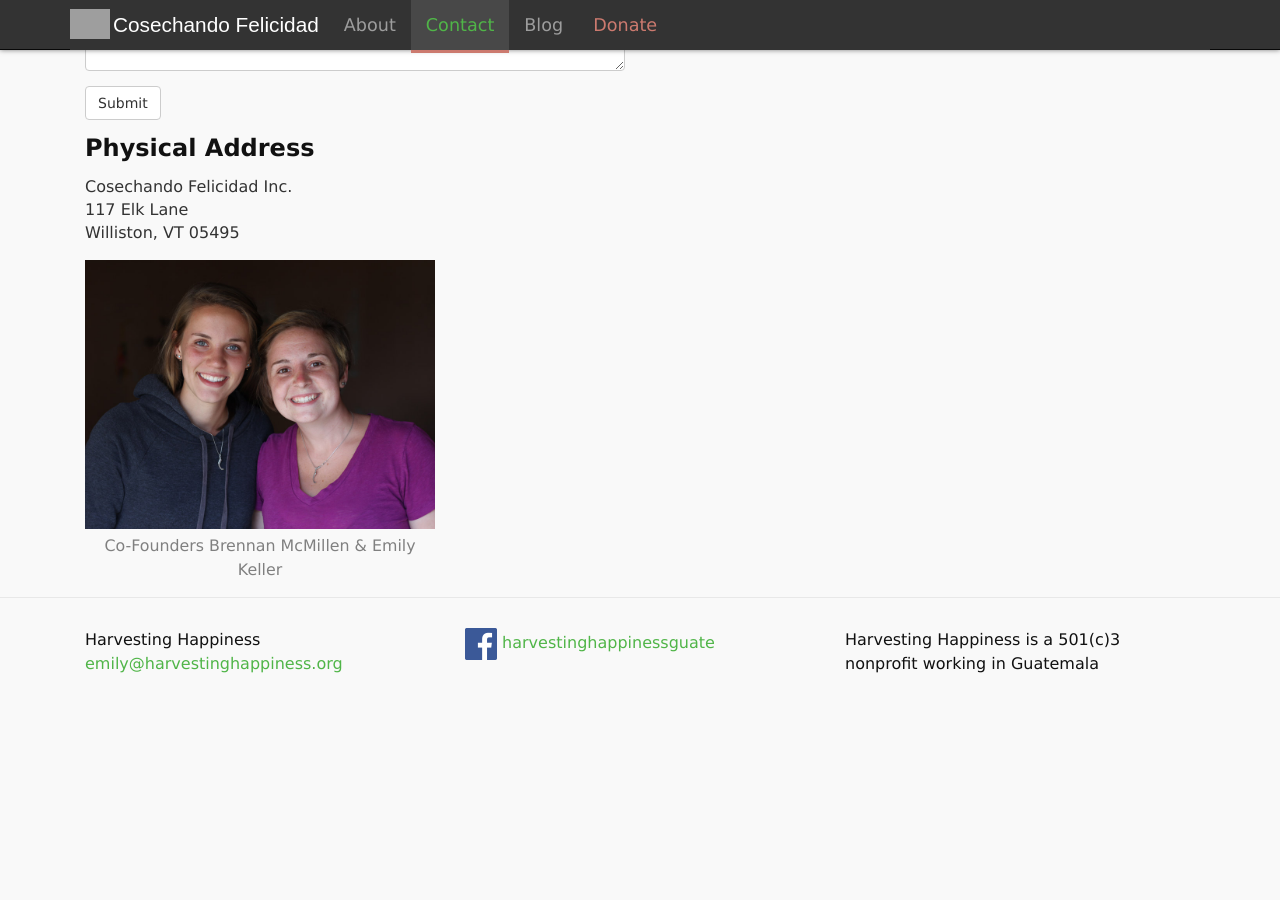
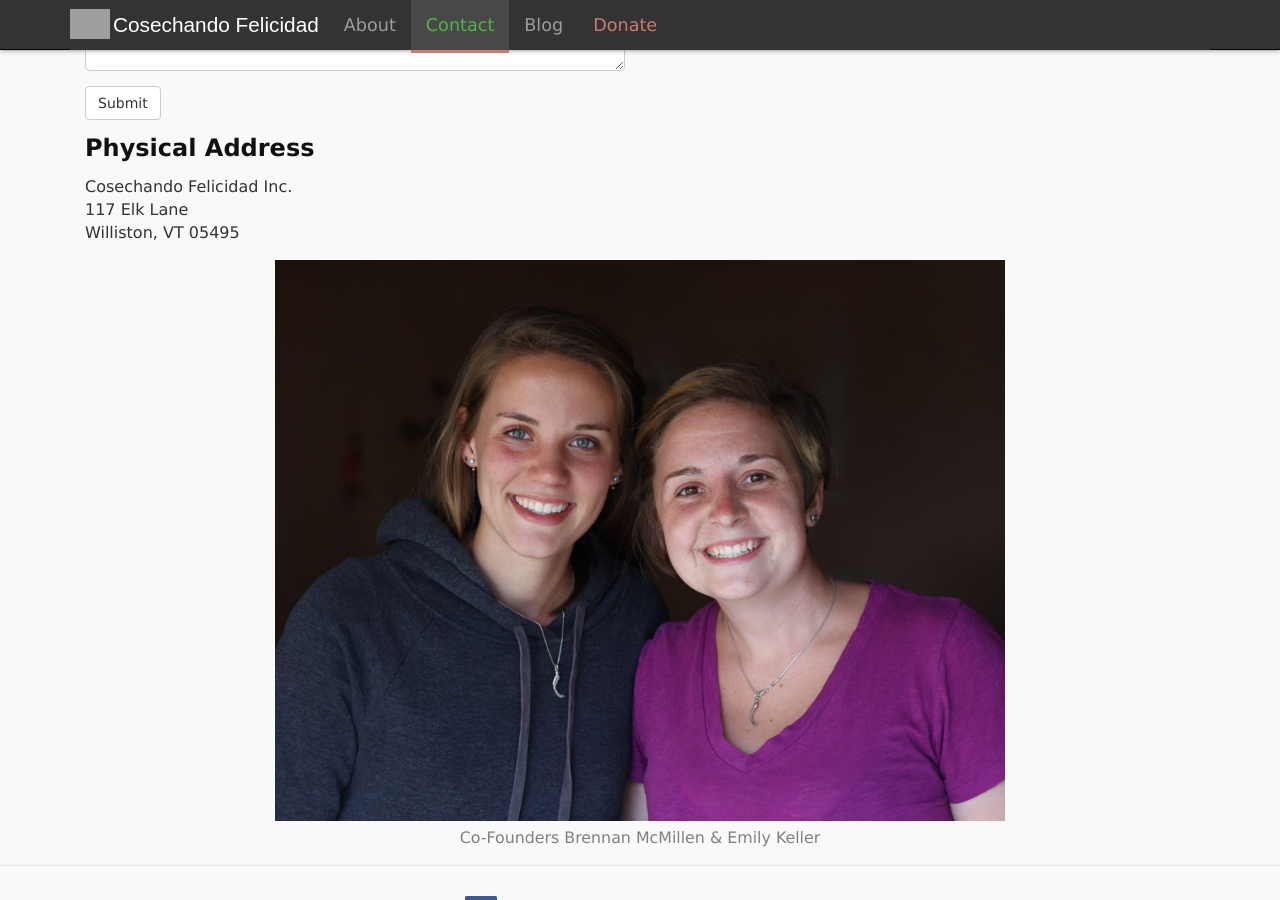
Before and after one commit to harvestinghappiness/harvestinghappiness.github.io, a Jekyll site: the page built from contact.md, in a window 1280 px wide and 900 px high, scrolled down 543 px. Built offline with Jekyll 4.4.1, drawn with Linux system fonts in a browser that asks for light colours; before the commit the page ends 1279 px from its top, so only the background shows below that.

Commit message:
bigger figure

```diff
--- a/contact.md
+++ b/contact.md
@@ -147,4 +147,7 @@
 Williston, VT 05495</pre>
 </div>
 
-{% include figure.html src="directors.jpg" caption="Co-Founders Brennan McMillen & Emily Keller" %}
+<figure class="col-sm-8 col-sm-offset-2">
+    <img src="http://harvestinghappiness.org/images/directors.jpg" alt="Co-Founders Brennan McMillen &amp; Emily Keller" title="" style="">
+    <figcaption>Co-Founders Brennan McMillen &amp; Emily Keller</figcaption>
+</figure>
```
